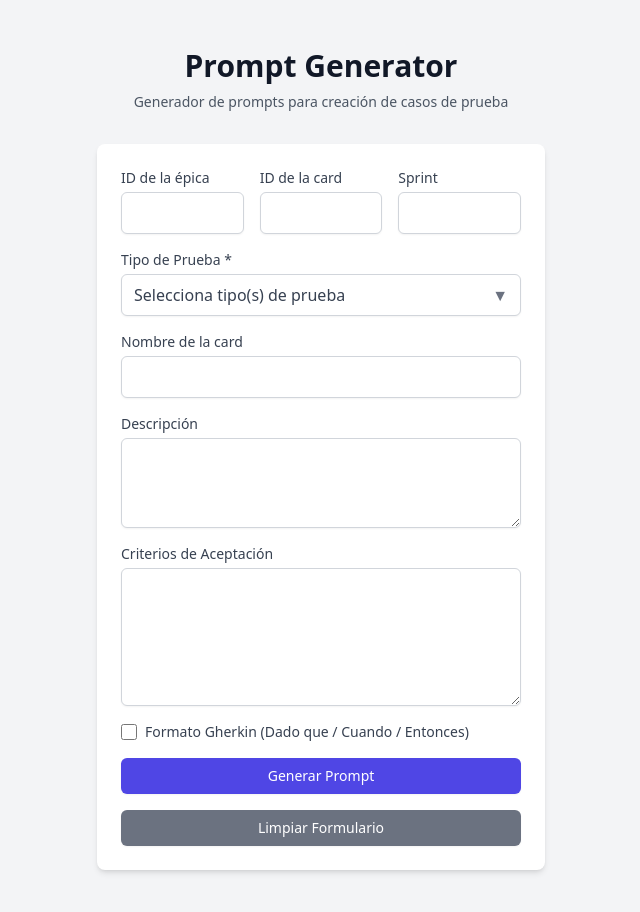
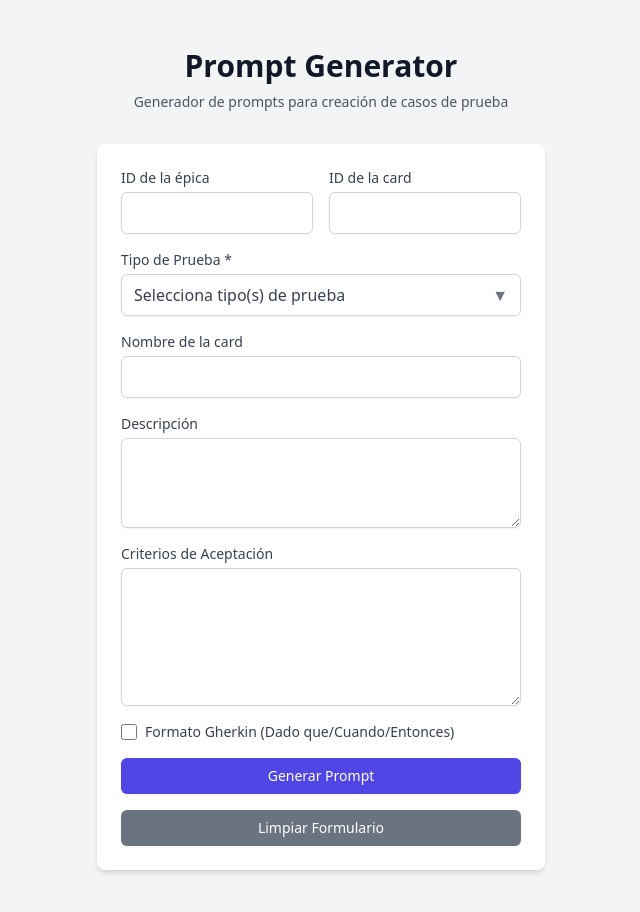
Before and after one commit to CamiloSabogalLP/Prompt-Generator, a React (Create React App) app: page / in a window 1280 px wide. Shown: the top 912 px of the page, without its empty margins (319-959 px from the left). Built offline with nearby package versions, Linux system fonts and the light colour scheme.

Commit message:
Refactor StoryForm by removing sprint state
Removed unused sprint state and related functionality. Updated labels and comments for clarity.

```diff
--- a/src/components/StoryForm.js
+++ b/src/components/StoryForm.js
@@ -7,7 +7,6 @@ const StoryForm = ({ onGenerate }) => {
   const [description, setDescription] = useState('');
   const [acceptanceCriteria, setAcceptanceCriteria] = useState('');
   const [isGherkin, setIsGherkin] = useState(false);
-  const [sprint, setSprint] = useState('');
 
   // Tipos de prueba + siglas
   const testTypesMap = {
@@ -26,9 +25,14 @@ const StoryForm = ({ onGenerate }) => {
   };
 
   const [testTypes, setTestTypes] = useState([]);
+
+  // Error requerido para tipo de prueba
   const [typeError, setTypeError] = useState('');
+
+  // Control del dropdown
   const [openTypes, setOpenTypes] = useState(false);
 
+  // REFERENCIA para detectar clic afuera
   const dropdownRef = useRef(null);
 
   // Cerrar dropdown al hacer clic fuera
@@ -38,24 +42,10 @@ const StoryForm = ({ onGenerate }) => {
         setOpenTypes(false);
       }
     }
+
     document.addEventListener("mousedown", handleClickOutside);
     return () => document.removeEventListener("mousedown", handleClickOutside);
   }, []);
-
-  // Calcular Fix Version
-  const getFixVersion = (sprintNumber) => {
-    const baseSprint = 91;
-    const basePatch = 4;
-
-    const sprintInt = parseInt(sprintNumber, 10);
-
-    if (isNaN(sprintInt) || sprintInt < baseSprint) {
-      return '';
-    }
-
-    const patch = basePatch + (sprintInt - baseSprint);
-    return `V3.1.${patch} - (s${sprintInt})`;
-  };
 
   const handleReset = () => {
     setEpicId('');
@@ -67,12 +57,12 @@ const StoryForm = ({ onGenerate }) => {
     setTestTypes([]);
     setTypeError('');
     setOpenTypes(false);
-    setSprint('');
   };
 
   const handleSubmit = (e) => {
     e.preventDefault();
 
+    // VALIDACIÓN: Tipo de prueba requerido
     if (testTypes.length === 0) {
       setTypeError('Debes seleccionar al menos un tipo de prueba.');
       return;
@@ -82,14 +72,11 @@ const StoryForm = ({ onGenerate }) => {
 
     let formattedCriteria = acceptanceCriteria;
     if (isGherkin) {
-      const lines = acceptanceCriteria
-        .split('\n')
+      const lines = acceptanceCriteria.split('\n')
         .filter(line => line.trim() !== '')
         .map((line, index) => {
-          const prefix =
-            index % 3 === 0 ? 'Dado que ' :
-            index % 3 === 1 ? 'Cuando ' :
-            'Entonces ';
+          const prefix = index % 3 === 0 ? 'Dado que ' :
+                        index % 3 === 1 ? 'Cuando ' : 'Entonces ';
           return prefix + line.trim();
         });
       formattedCriteria = lines.join('\n');
@@ -98,8 +85,6 @@ const StoryForm = ({ onGenerate }) => {
     const selectedSiglas = testTypes
       .map(type => `[${testTypesMap[type]}]`)
       .join('');
-
-    const fixVersion = getFixVersion(sprint);
 
     const prompt = `Escribir casos de prueba de la siguiente historia de usuario. Por favor generar los casos con nombre de caso, precondición y formato dado que, cuando y entonces. organiza los casos en una tabla de la siguiente manera:
 
@@ -113,9 +98,8 @@ columna Status: TO DO
 columna Step Summary: el DADO QUE (la columna SOLO debe llamar Step Summary)
 columna Test Data: el CUANDO (la columna SOLO debe llamar Test Data)
 columna Expected Result: el ENTONCES (la columna SOLO debe llamar Expected Result)
-columna Automatizable: True / False (baja las dos opciones y que el usuario final elija)
-columna Test-Type: UI / API (baja las dos opciones y que el usuario final elija)
-columna Fix Versions: ${fixVersion}
+columna Automatizable: true / false (baja las dos opciones y que el usuario final elija)
+columna Test-Type:  UI / API (baja las dos opciones y que el usuario final elija)
 
 Nombre de la card:
 ${cardName}
@@ -132,13 +116,12 @@ ${formattedCriteria}`;
   return (
     <form onSubmit={handleSubmit} className="space-y-4 p-6 bg-white rounded-lg shadow-md">
 
-      {/* ÉPICA + CARD + SPRINT */}
-      <div className="grid grid-cols-1 md:grid-cols-3 gap-4">
+      {/* Épica + Card alineadas */}
+      <div className="grid grid-cols-1 md:grid-cols-2 gap-4">
 
+        {/* ID ÉPICA */}
         <div>
-          <label className="block text-sm font-medium text-gray-700">
-            ID de la épica
-          </label>
+          <label className="block text-sm font-medium text-gray-700">ID de la épica</label>
           <input
             type="text"
             value={epicId}
@@ -148,10 +131,9 @@ ${formattedCriteria}`;
           />
         </div>
 
+        {/* ID CARD */}
         <div>
-          <label className="block text-sm font-medium text-gray-700">
-            ID de la card
-          </label>
+          <label className="block text-sm font-medium text-gray-700">ID de la card</label>
           <input
             type="text"
             value={cardId}
@@ -161,21 +143,9 @@ ${formattedCriteria}`;
           />
         </div>
 
-        <div>
-          <label className="block text-sm font-medium text-gray-700">
-            Sprint
-          </label>
-          <input
-            type="number"
-            value={sprint}
-            onChange={(e) => setSprint(e.target.value)}
-            className="mt-1 block w-full px-3 py-2 border border-gray-300 rounded-md shadow-sm"
-            required
-          />
-        </div>
       </div>
 
-      {/* TIPO DE PRUEBA */}
+      {/* TIPO DE PRUEBA - DROPDOWN MULTISELECT */}
       <div className="relative" ref={dropdownRef}>
         <label className="block text-sm font-medium text-gray-700">
           Tipo de Prueba *
@@ -185,8 +155,8 @@ ${formattedCriteria}`;
           type="button"
           onClick={() => setOpenTypes(!openTypes)}
           className={`mt-1 w-full flex justify-between items-center px-3 py-2 border
-          ${typeError ? 'border-red-500' : 'border-gray-300'}
-          rounded-md shadow-sm bg-white`}
+                     ${typeError ? 'border-red-500' : 'border-gray-300'}
+                     rounded-md shadow-sm bg-white`}
         >
           <span className="text-gray-700">
             {testTypes.length > 0
@@ -228,9 +198,7 @@ ${formattedCriteria}`;
 
       {/* NOMBRE CARD */}
       <div>
-        <label className="block text-sm font-medium text-gray-700">
-          Nombre de la card
-        </label>
+        <label className="block text-sm font-medium text-gray-700">Nombre de la card</label>
         <input
           type="text"
           value={cardName}
@@ -242,9 +210,7 @@ ${formattedCriteria}`;
 
       {/* DESCRIPCIÓN */}
       <div>
-        <label className="block text-sm font-medium text-gray-700">
-          Descripción
-        </label>
+        <label className="block text-sm font-medium text-gray-700">Descripción</label>
         <textarea
           value={description}
           onChange={(e) => setDescription(e.target.value)}
@@ -254,11 +220,9 @@ ${formattedCriteria}`;
         />
       </div>
 
-      {/* CRITERIOS */}
+      {/* CRITERIOS DE ACEPTACIÓN */}
       <div>
-        <label className="block text-sm font-medium text-gray-700">
-          Criterios de Aceptación
-        </label>
+        <label className="block text-sm font-medium text-gray-700">Criterios de Aceptación</label>
         <textarea
           value={acceptanceCriteria}
           onChange={(e) => setAcceptanceCriteria(e.target.value)}
@@ -268,7 +232,7 @@ ${formattedCriteria}`;
         />
       </div>
 
-      {/* GHERKIN */}
+      {/* CHECKBOX GHERKIN */}
       <div className="flex items-center">
         <input
           type="checkbox"
@@ -278,7 +242,7 @@ ${formattedCriteria}`;
           className="h-4 w-4 text-indigo-600 rounded"
         />
         <label htmlFor="gherkin" className="ml-2 text-sm text-gray-700">
-          Formato Gherkin (Dado que / Cuando / Entonces)
+          Formato Gherkin (Dado que/Cuando/Entonces)
         </label>
       </div>
 
```
